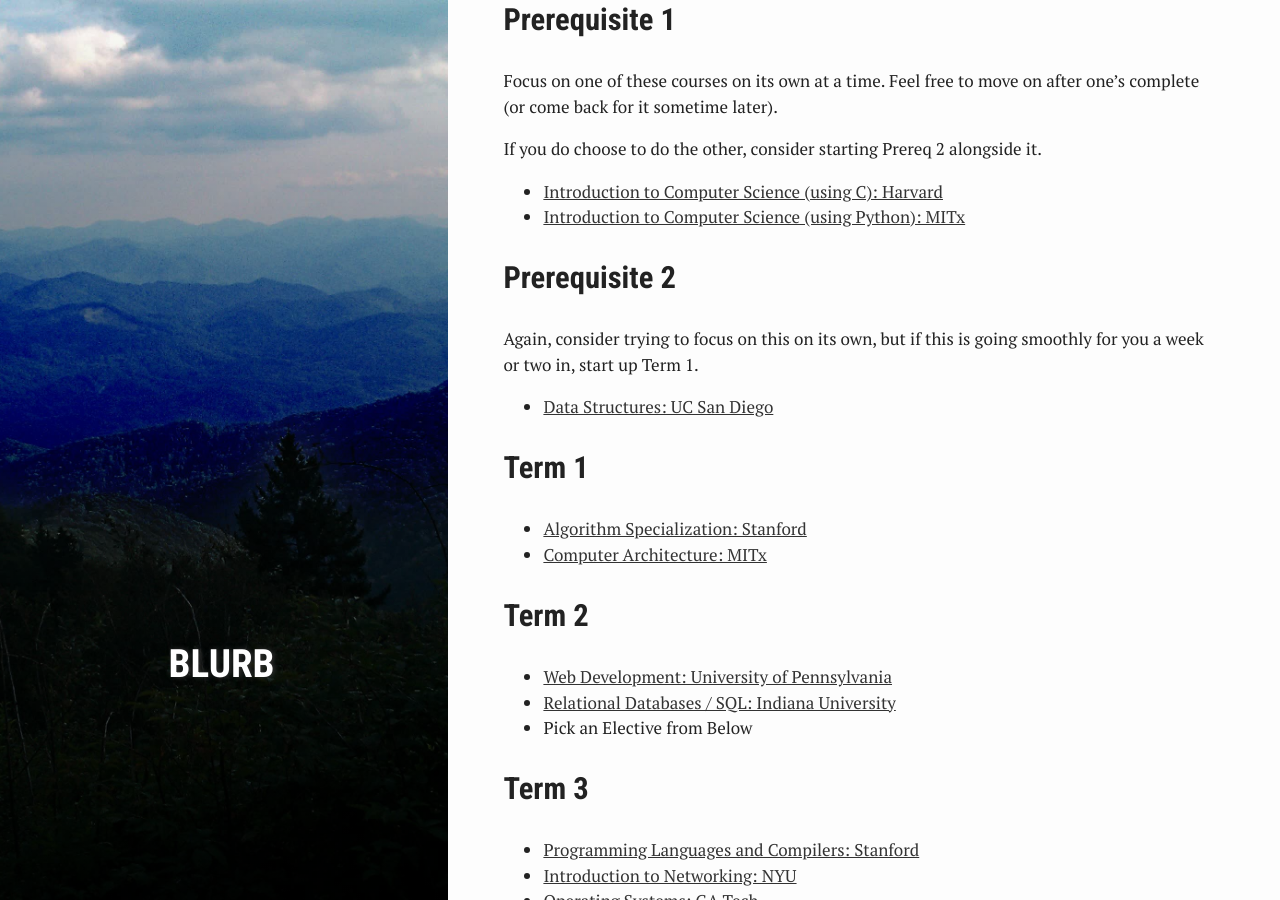
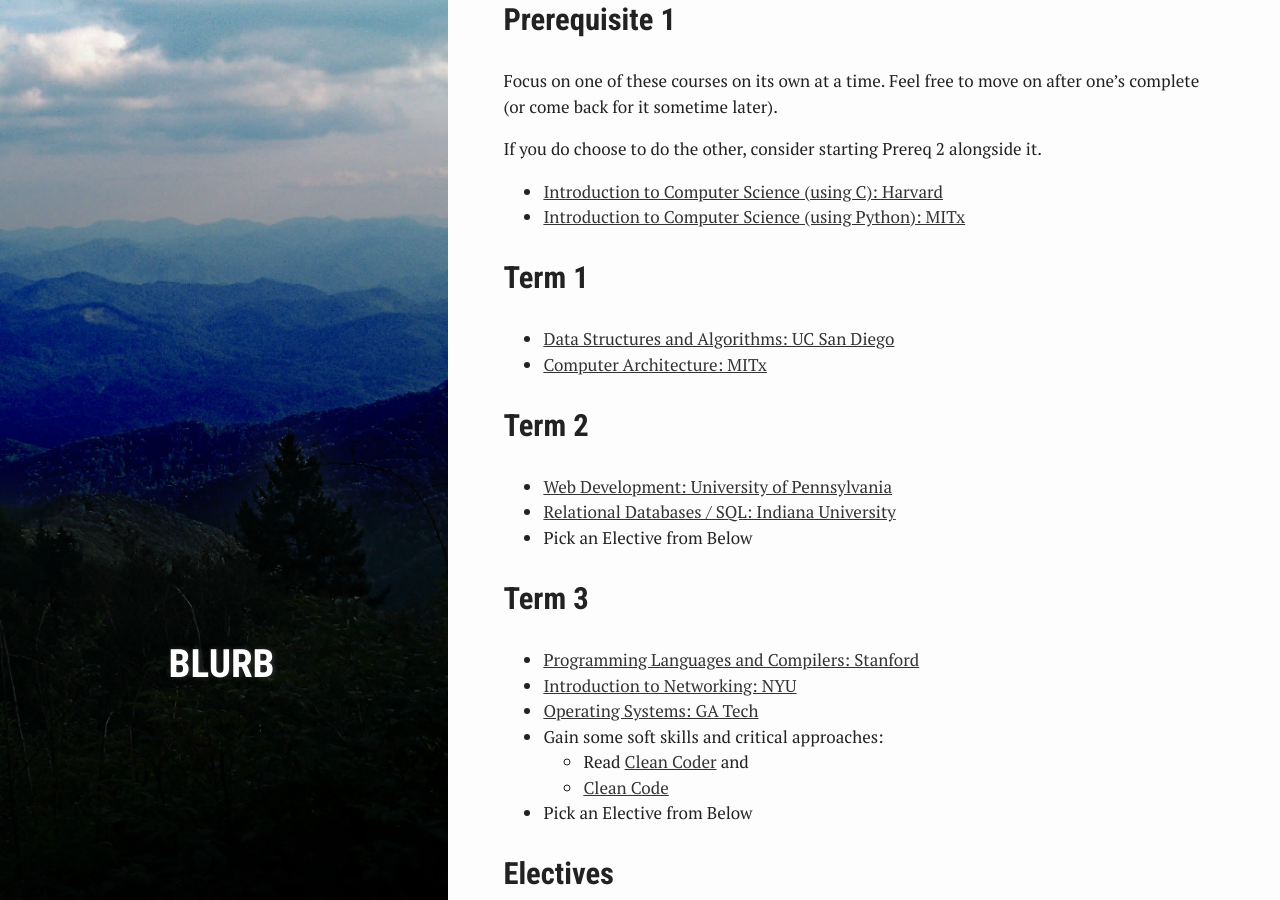
Before and after one commit to acsexton/acsexton.github.io, a Jekyll site: the page built from _posts/2020-03-30-online-classes.md, in a window 1280 px wide and 900 px high, scrolled down 704 px. Built offline with Jekyll 4.4.1, drawn with Linux system fonts in a browser that asks for light colours.

Commit message:
update data structures and algs link

```diff
--- a/_posts/2020-03-30-online-classes.md
+++ b/_posts/2020-03-30-online-classes.md
@@ -22,13 +22,8 @@
 * [Introduction to Computer Science (using C): Harvard](https://www.edx.org/course/cs50s-introduction-to-computer-science)
 * [Introduction to Computer Science (using Python): MITx](https://www.edx.org/course/introduction-to-computer-science-and-programming-7)
 
-## Prerequisite 2
-Again, consider trying to focus on this on its own, but if this is going smoothly for you a week or two in, start up Term 1.
-
-* [Data Structures: UC San Diego](https://www.edx.org/course/data-structures-fundamentals)
-
 ## Term 1
-* [Algorithm Specialization: Stanford](https://www.coursera.org/specializations/algorithms)
+* [Data Structures and Algorithms: UC San Diego](https://www.coursera.org/specializations/data-structures-algorithms)
 * [Computer Architecture: MITx](https://www.edx.org/course/computation-structures-2-computer-mitx-6-004-2x)
 
 ## Term 2
```
